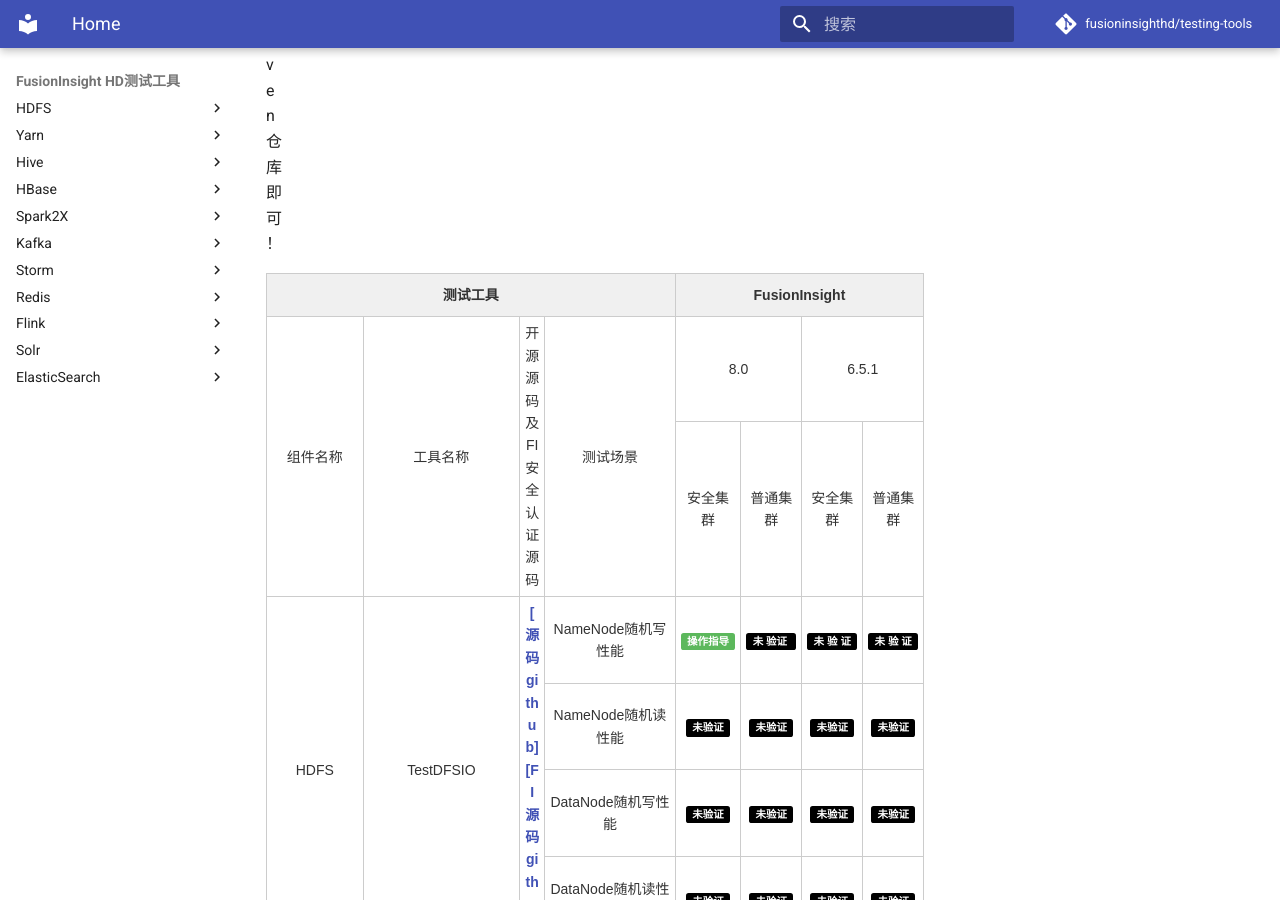
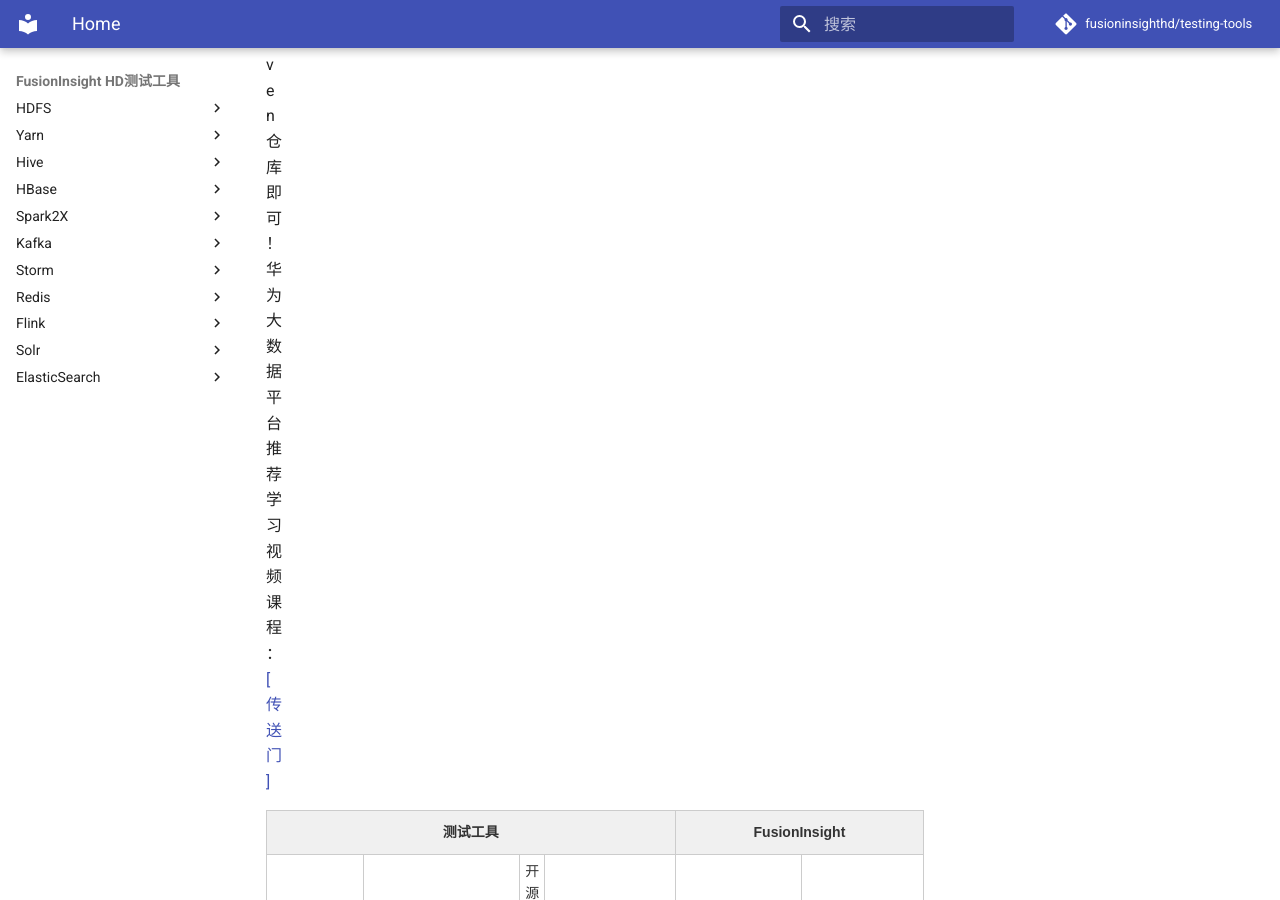
Before and after one commit to fusioninsighthd/performancetool, an MkDocs documentation site: the page built from docs/index.md, in a window 1280 px wide and 900 px high, scrolled down 4328 px. Built offline with MkDocs 1.6.1 and Material for MkDocs 9.7.7, drawn with Linux system fonts in a browser that asks for light colours; comment, search, counter and statistics services are not loaded.

Commit message:
增加华为培训视频教程链接

```diff
--- a/docs/index.md
+++ b/docs/index.md
@@ -6,6 +6,8 @@
 华为FusionInsight HD支持开源标准的Hadoop接口，兼容开源的Hadoop测试工具，因部分开源工具未考虑安全认证，故给出开源工具适配华为FI HD集群的测试操作指导！
 </br>使用maven构建的依赖包下载地址为<a href="https://support.huawei.com/enterprise/zh/cloud-computing/fusioninsight-tool-pid-21624171/software/250709838?idAbsPath=fixnode01%7C7919749%7C7941815%7C19942925%7C21624171
 ">[6.5.1maven源]</a>，下载后覆盖本地maven仓库即可！
+<br/>
+华为大数据平台推荐学习视频课程：<a href="https://ilearningx.huawei.com/portal/courses/HuaweiX+EBGTC00000163/about">[传送门]</a>
 
 <table class="tg">
  <thead>
```
